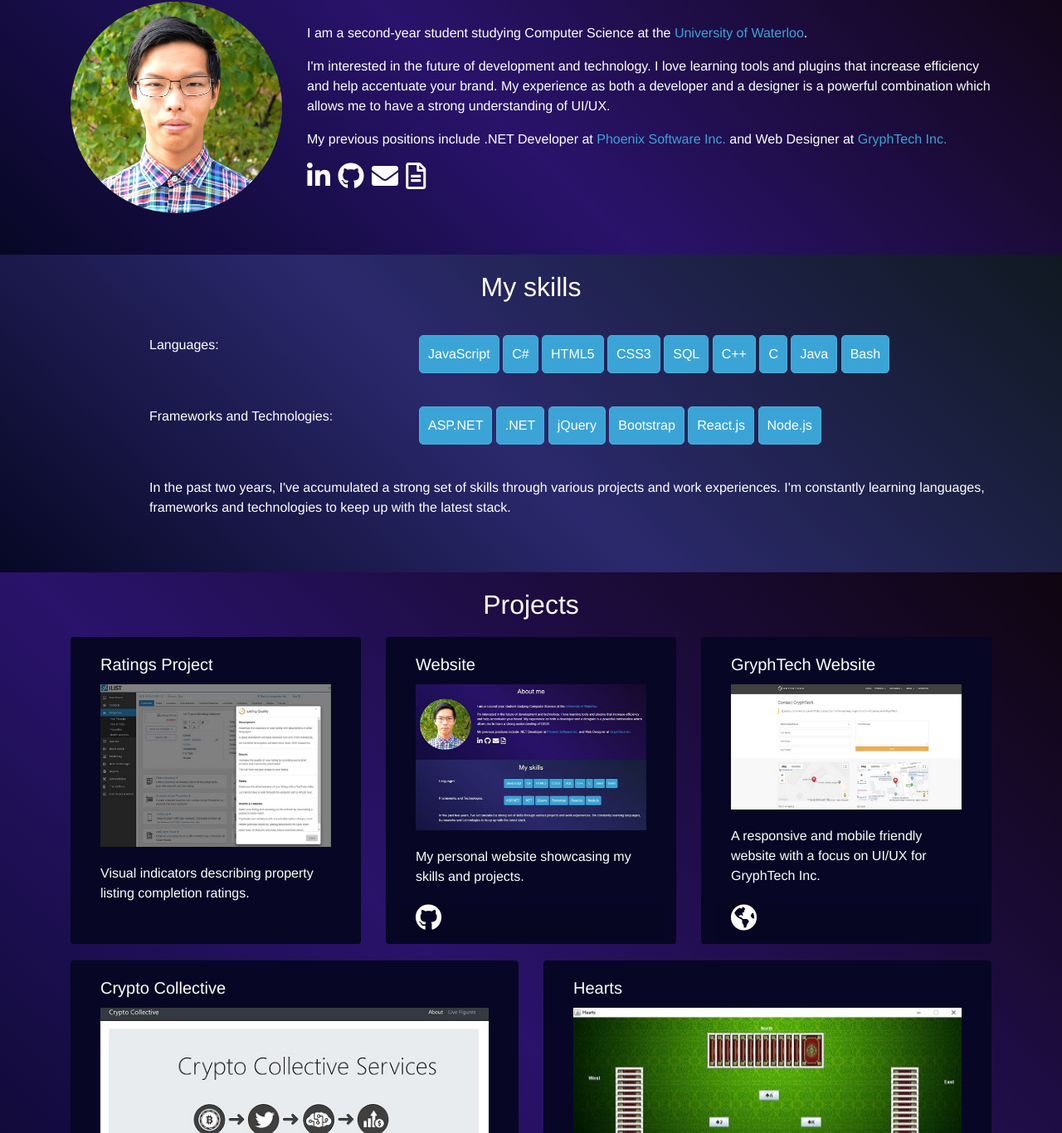
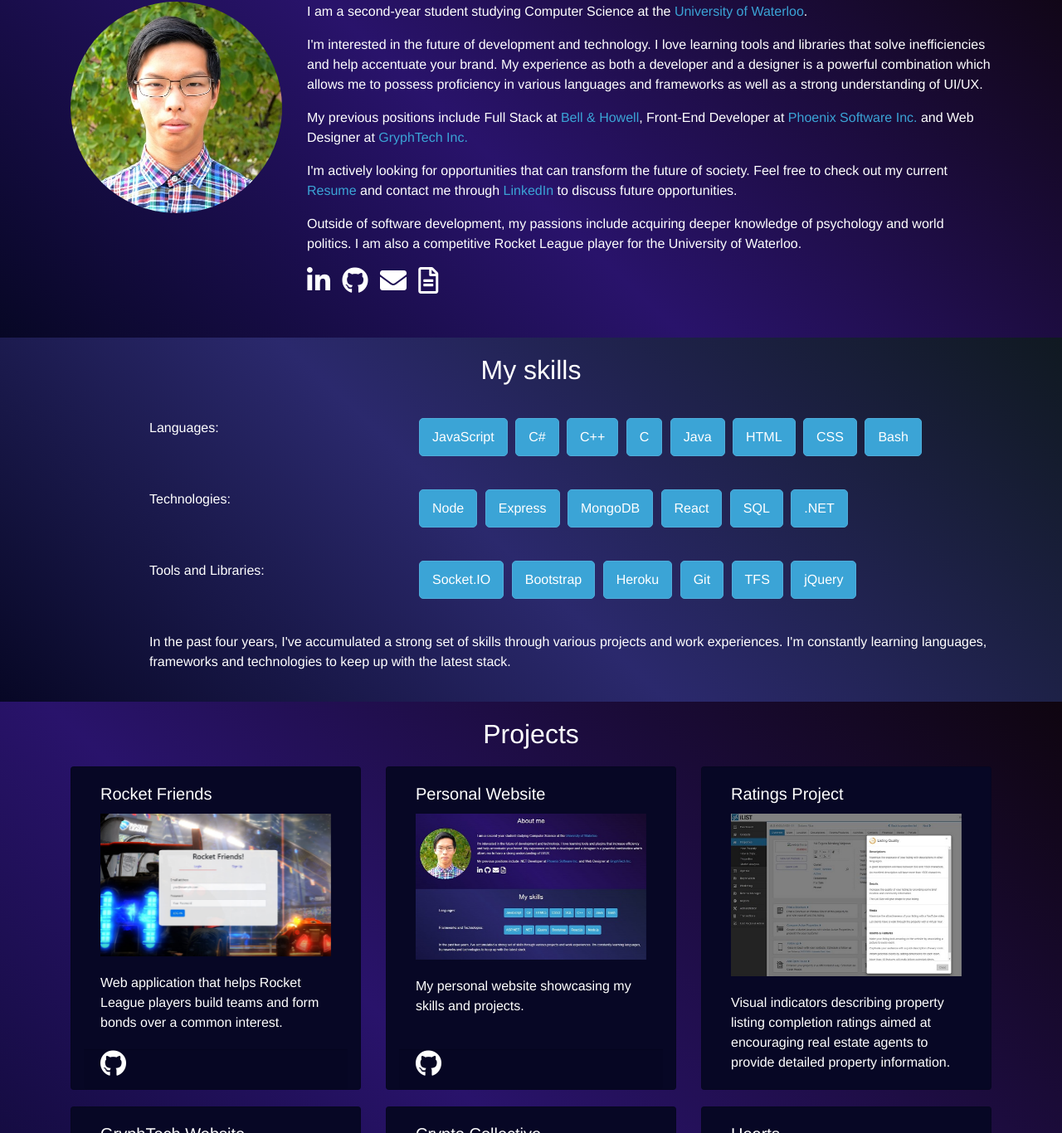
Before and after one commit to danielxu7/danielxu7.github.io, a plain HTML site: page index.html in a window 1280 px wide. Shown: the part 874-2240 px from the top of the page at 83% size. Drawn offline with nearby package versions, Linux system fonts and the light colour scheme.

Commit message:
updated experience, projects and languages

```diff
--- a/assets/css/styles.css
+++ b/assets/css/styles.css
@@ -86,11 +86,11 @@ ul {
 .skills-list li span {
     color: #fff;
     border-radius: 5px;
-    padding: 10px;
+    padding: 10px 15px;;
     border: 1px solid #4fadda;
     background-color: #3ba4d6;
     display: block;
-    margin-bottom: 10px;
+    margin: 0 5px 10px 0;
 }
 
 .skills-list li span:hover {
@@ -106,7 +106,7 @@ ul {
     text-decoration: none;
     opacity: 1;
     font-size: 2em;
-    padding-right: 5px;
+    margin-right: 10px;
 }
 
 .link:hover {
@@ -193,7 +193,6 @@ ul {
 }
 
 /* Media queries */
-
 @media only screen and (min-width: 768px) {
     .profile-description {
         margin: 0;
--- a/index.html
+++ b/index.html
@@ -16,7 +16,7 @@
     <div id="intro">
         <div>
             <h1 id="name">Hi, I'm Daniel Xu</h1>
-            <h2>Web Developer. Web Designer. CS Major.</h2>
+            <h2>Software Developer. Web Designer. CS Major.</h2>
         </div>
     </div>
     <section id="about">
@@ -35,22 +35,37 @@
                         </p>
                         <p>
                             I'm interested in the future of development and technology. I love learning tools and
-                            plugins that increase efficiency and help accentuate your brand. My experience as both a
-                            developer and a designer is a powerful combination which allows me to have a strong
-                            understanding of UI/UX.
+                            libraries that solve inefficiencies and help accentuate your brand. My experience as both a
+                            developer and a designer is a powerful combination which allows me to possess proficiency in
+                            various languages and frameworks as well as a strong understanding of UI/UX.
                         </p>
                         <p>
-                            My previous positions include .NET Developer at
+                            My previous positions include Full Stack at
+                            <a aria-label="Bell & Howell" href="https://bellhowell.net/" target="_blank"
+                                rel="noopener">Bell & Howell</a>, Front-End Developer at
                             <a aria-label="Phoenix Software Inc." href="https://www.phoenixsoftware.ca/" target="_blank"
                                 rel="noopener">Phoenix Software Inc.</a> and Web Designer at
-                            <a aria-label="GryphTech Inc." href="http://www.gryphtech.com/" target="_blank"
+                            <a aria-label="GryphTech Inc." href="https://www.gryphtech.com/" target="_blank"
                                 rel="noopener">GryphTech Inc.</a>
+                        </p>
+                        <p>
+                            I'm actively looking for opportunities that can transform the future of society. Feel free
+                            to check out my current
+                            <a aria-label="Resume" href="Resume.pdf" target="_blank">Resume</a>
+                            and contact me through
+                            <a aria-label="LinkedIn" href="https://www.linkedin.com/in/danielxu7/" target="_blank"
+                                rel="noopener">LinkedIn</a>
+                            to discuss future opportunities.
+                        </p>
+                        <p>
+                            Outside of software development, my passions include acquiring deeper knowledge of psychology
+                            and world politics. I am also a competitive Rocket League player for the University of Waterloo.
                         </p>
                         <a target="_blank" href="https://www.linkedin.com/in/danielxu7/"
                             class="fab fa-linkedin-in link"></a>
                         <a target="_blank" href="https://www.github.com/danielxu7/" class="fab fa-github link"></a>
                         <a target="_blank" href="mailto:d68xu@edu.uwaterloo.ca" class="fas fa-envelope link"></a>
-                        <a target="_blank" href="resume.pdf" class="far fa-file-alt link"></a>
+                        <a target="_blank" href="Resume.pdf" class="far fa-file-alt link"></a>
                     </div>
                 </div>
             </div>
@@ -64,21 +79,12 @@
                     <span class="skills-type">Languages:</span>
                 </div>
                 <div class="col-md-8">
-                    <ul class="skills-list languages">
+                    <ul class="skills-list">
                         <li>
                             <span>JavaScript</span>
                         </li>
                         <li>
                             <span>C#</span>
-                        </li>
-                        <li>
-                            <span>HTML5</span>
-                        </li>
-                        <li>
-                            <span>CSS3</span>
-                        </li>
-                        <li>
-                            <span>SQL</span>
                         </li>
                         <li>
                             <span>C++</span>
@@ -90,6 +96,12 @@
                             <span>Java</span>
                         </li>
                         <li>
+                            <span>HTML</span>
+                        </li>
+                        <li>
+                            <span>CSS</span>
+                        </li>
+                        <li>
                             <span>Bash</span>
                         </li>
                     </ul>
@@ -97,34 +109,61 @@
             </div>
             <div class="row">
                 <div class="offset-md-1 col-md-3">
-                    <span class="skills-type">Frameworks and Technologies:</span>
+                    <span class="skills-type">Technologies:</span>
                 </div>
                 <div class="col-md-8">
-                    <ul class="skills-list frameworks">
+                    <ul class="skills-list">
                         <li>
-                            <span>ASP.NET</span>
+                            <span>Node</span>
+                        </li>
+                        <li>
+                            <span>Express</span>
+                        </li>
+                        <li>
+                            <span>MongoDB</span>
+                        </li>
+                        <li>
+                            <span>React</span>
+                        </li>
+                        <li>
+                            <span>SQL</span>
                         </li>
                         <li>
                             <span>.NET</span>
                         </li>
+                    </ul>
+                </div>
+            </div>
+            <div class="row row-spacing">
+                <div class="offset-md-1 col-md-3">
+                    <span class="skills-type">Tools and Libraries:</span>
+                </div>
+                <div class="col-md-8">
+                    <ul class="skills-list">
                         <li>
-                            <span>jQuery</span>
+                            <span>Socket.IO</span>
                         </li>
                         <li>
                             <span>Bootstrap</span>
                         </li>
                         <li>
-                            <span>React.js</span>
+                            <span>Heroku</span>
                         </li>
                         <li>
-                            <span>Node.js</span>
+                            <span>Git</span>
+                        </li>
+                        <li>
+                            <span>TFS</span>
+                        </li>
+                        <li>
+                            <span>jQuery</span>
                         </li>
                     </ul>
                 </div>
             </div>
-            <div class="row row-spacing">
+            <div class="row">
                 <div class="offset-md-1 col-md-11">
-                    <p>In the past two years, I've accumulated a strong set of skills through various projects and work
+                    <p>In the past four years, I've accumulated a strong set of skills through various projects and work
                         experiences. I'm constantly learning languages, frameworks and technologies to keep up with the
                         latest stack.</p>
                 </div>
@@ -137,25 +176,28 @@
             <div class="card-deck">
                 <div class="card col-md-4">
                     <div class="card-body">
-                        <h5 class="card-title">Ratings Project</h5>
-                        <div id="carouselExampleSlidesOnly" class="carousel slide" data-ride="carousel"
+                        <h5 class="card-title">Rocket Friends</h5>
+                        <div class="carousel slide" data-ride="carousel"
                             data-interval="3000">
                             <div class="carousel-inner">
                                 <div class="carousel-item active">
-                                    <img class="d-block w-100" src="assets/img/rating.jpg" alt="First slide">
-                                </div>
-                                <div class="carousel-item">
-                                    <img class="d-block w-100" src="assets/img/rating-popup.jpg" alt="Second slide">
+                                    <img class="d-block w-100" src="assets/img/rocket-friends.jpg" alt="First slide">
                                 </div>
                             </div>
                         </div>
-                        <p class="card-text">Visual indicators describing property listing completion ratings.</p>
+                        <p class="card-text">Web application that helps Rocket League players
+                            build teams and form bonds over a common interest.
+                        </p>
+                    </div>
+                    <div class="card-footer">
+                        <a target="_blank" href="https://github.com/danielxu7/RocketFriends"
+                            class="fab fa-github link"></a>
                     </div>
                 </div>
                 <div class="card col-md-4">
                     <div class="card-body">
-                        <h5 class="card-title">Website</h5>
-                        <div id="carouselExampleSlidesOnly" class="carousel slide" data-ride="carousel"
+                        <h5 class="card-title">Personal Website</h5>
+                        <div class="carousel slide" data-ride="carousel"
                             data-interval="3000">
                             <div class="carousel-inner">
                                 <div class="carousel-item active">
@@ -175,16 +217,31 @@
                 </div>
                 <div class="card col-md-4">
                     <div class="card-body">
+                        <h5 class="card-title">Ratings Project</h5>
+                        <div class="carousel slide" data-ride="carousel" data-interval="3000">
+                            <div class="carousel-inner">
+                                <div class="carousel-item active">
+                                    <img class="d-block w-100" src="assets/img/rating.jpg" alt="First slide">
+                                </div>
+                                <div class="carousel-item">
+                                    <img class="d-block w-100" src="assets/img/rating-popup.jpg" alt="Second slide">
+                                </div>
+                            </div>
+                        </div>
+                        <p class="card-text">Visual indicators describing property listing completion ratings
+                            aimed at encouraging real estate agents to provide detailed property information.
+                        </p>
+                    </div>
+                </div>
+            </div>
+            <div class="card-deck">
+                <div class="card col-md-4">
+                    <div class="card-body">
                         <h5 class="card-title">GryphTech Website</h5>
-                        <div id="carouselExampleSlidesOnly" class="carousel slide" data-ride="carousel"
-                            data-interval="3000">
+                        <div class="carousel slide" data-ride="carousel" data-interval="3000">
                             <div class="carousel-inner">
                                 <div class="carousel-item active">
                                     <img class="d-block w-100" src="assets/img/gryphtech-home.jpg" alt="First slide">
-                                </div>
-                                <div class="carousel-item">
-                                    <img class="d-block w-100" src="assets/img/gryphtech-contact.jpg"
-                                        alt="Second slide">
                                 </div>
                             </div>
                         </div>
@@ -192,16 +249,13 @@
                             GryphTech Inc.</p>
                     </div>
                     <div class="card-footer">
-                        <a target="_blank" href="http://gryphtech.com/" class="fas fa-globe-americas link"></a>
+                        <a target="_blank" href="https://www.gryphtech.com/" class="fas fa-globe-americas link"></a>
                     </div>
                 </div>
-            </div>
-            <div class="card-deck">
-                <div class="card col-md-6">
+                <div class="card col-md-4">
                     <div class="card-body">
                         <h5 class="card-title">Crypto Collective</h5>
-                        <div id="carouselExampleSlidesOnly" class="carousel slide" data-ride="carousel"
-                            data-interval="3000">
+                        <div class="carousel slide" data-ride="carousel" data-interval="3000">
                             <div class="carousel-inner">
                                 <div class="carousel-item active">
                                     <img class="d-block w-100" src="assets/img/crypto-about.jpg" alt="First slide">
@@ -216,11 +270,10 @@
                             class="fab fa-github link"></a>
                     </div>
                 </div>
-                <div class="card col-md-6">
+                <div class="card col-md-4">
                     <div class="card-body">
                         <h5 class="card-title">Hearts</h5>
-                        <div id="carouselExampleSlidesOnly" class="carousel slide" data-ride="carousel"
-                            data-interval="3000">
+                        <div class="carousel slide" data-ride="carousel" data-interval="3000">
                             <div class="carousel-inner">
                                 <div class="carousel-item active">
                                     <img class="d-block w-100" src="assets/img/hearts.jpg" alt="First slide">
@@ -228,10 +281,10 @@
                             </div>
                         </div>
                         <p class="card-text">An object oriented implementation of the classic trick-taking card game
-                            Hearts, featuring strong NPCs and relaxing visuals.</p>
+                            Hearts, featuring intelligent NPCs and relaxing visuals.</p>
                     </div>
                     <div class="card-footer">
-                        <a target="_blank" href="https://github.com/danielxu7/CryptoCollective"
+                        <a target="_blank" href="https://github.com/danielxu7/HeartsGame"
                             class="fab fa-github link"></a>
                     </div>
                 </div>
```
Also changed, not shown: assets/img/original/rocket-friends.png (added), assets/img/rocket-friends.jpg (added), 1 other file.
